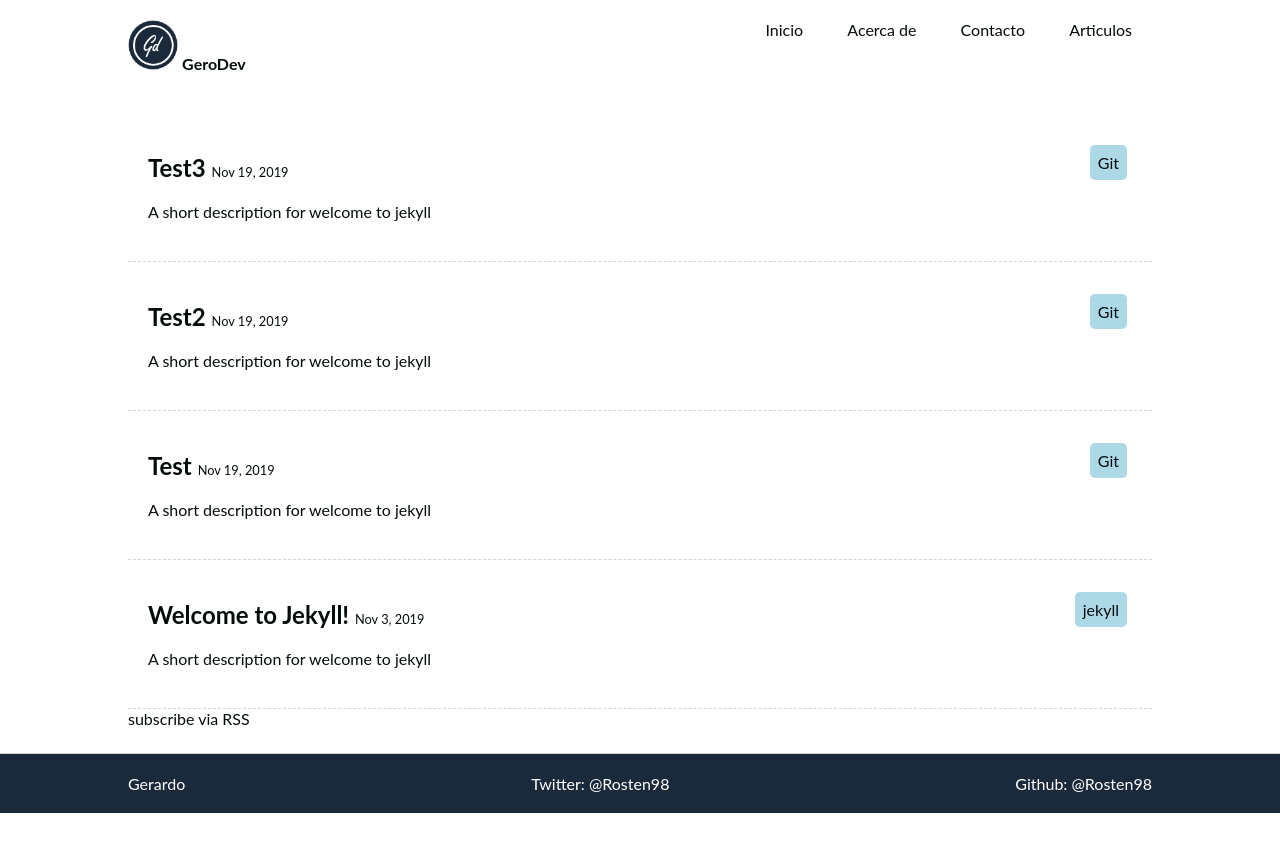
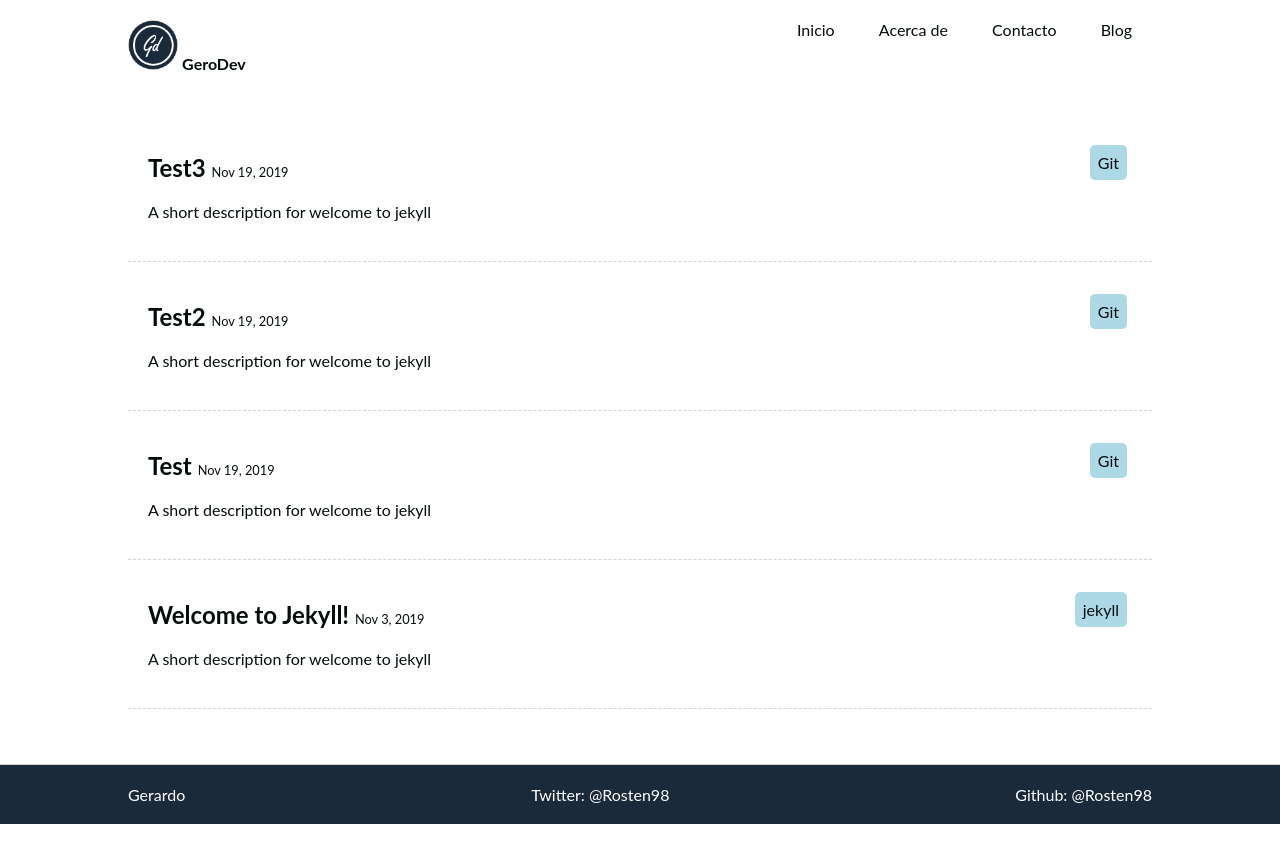
Before and after one commit to Rosten98/gerodev, a Jekyll site: the page built from blog/index.html, in a window 1280 px wide. Shown: the top 863 px of the page. Built offline with Jekyll 4.4.1, drawn with Linux system fonts in a browser that asks for light colours; some web fonts are replaced.

Commit message:
Changed minor styles

```diff
--- a/_sass/_layout.scss
+++ b/_sass/_layout.scss
@@ -3,6 +3,10 @@
   padding: 0;
   font-family: $font-style;
   color: $font-color
+}
+html, body{
+  min-height: 100%;
+  min-width: 100%;
 }
 
 nav{
@@ -110,7 +114,7 @@ a.link-to-post{
 footer{
   background-color: $main-dark;
   border-top: 1px solid lightgrey;
-  margin-top: 25px;
+  margin-top: 55px;
   padding: 20px 0;
   width: 100%;
 
--- a/blog/index.html
+++ b/blog/index.html
@@ -1,6 +1,6 @@
 ---
 layout: default
-title: Articulos
+title: Blog
 ---
 
 {% for post in site.posts %}
@@ -28,5 +28,3 @@ title: Articulos
 	</div>
 </a>
 {% endfor %}
-
-<p>subscribe <a href="{{ "/feed.xml" | prepend: site.baseurl }}">via RSS</a></p>
```
